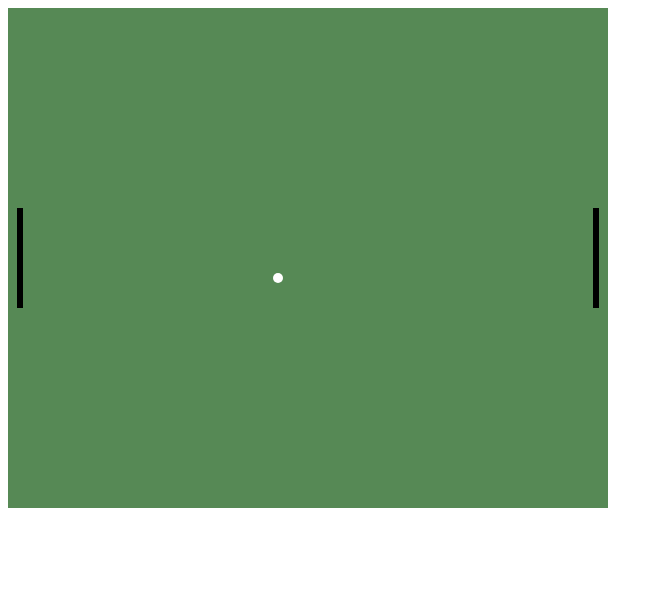
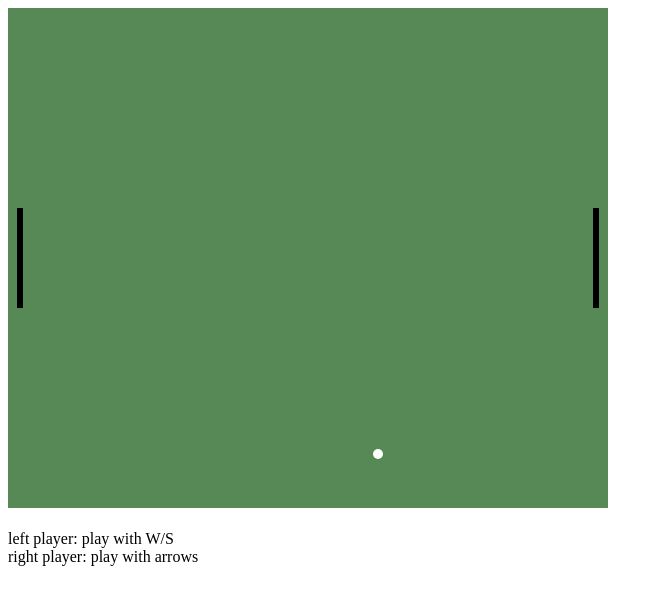
Before and after one commit to jimynu/fswd, a plain HTML site: page week1/day3/index.html in a window 1280 px wide. Shown: the whole page, without its empty margins (0-663 px from the left). Drawn offline with Linux system fonts and the light colour scheme.

Commit message:
minor changes

```diff
--- a/week1/day3/pong.js
+++ b/week1/day3/pong.js
@@ -90,6 +90,6 @@ ball = new Ball();
 game.play(ball);
 
 // debug: stop ball after some seconds
-setTimeout(function() {
-  ball.speed = [0, 0];
-}, 2000);
+// setTimeout(function() {
+//   ball.speed = [0, 0];
+// }, 2000);
```
Also changed, not shown: week1/day3/index.html (+4 -0 lines).
